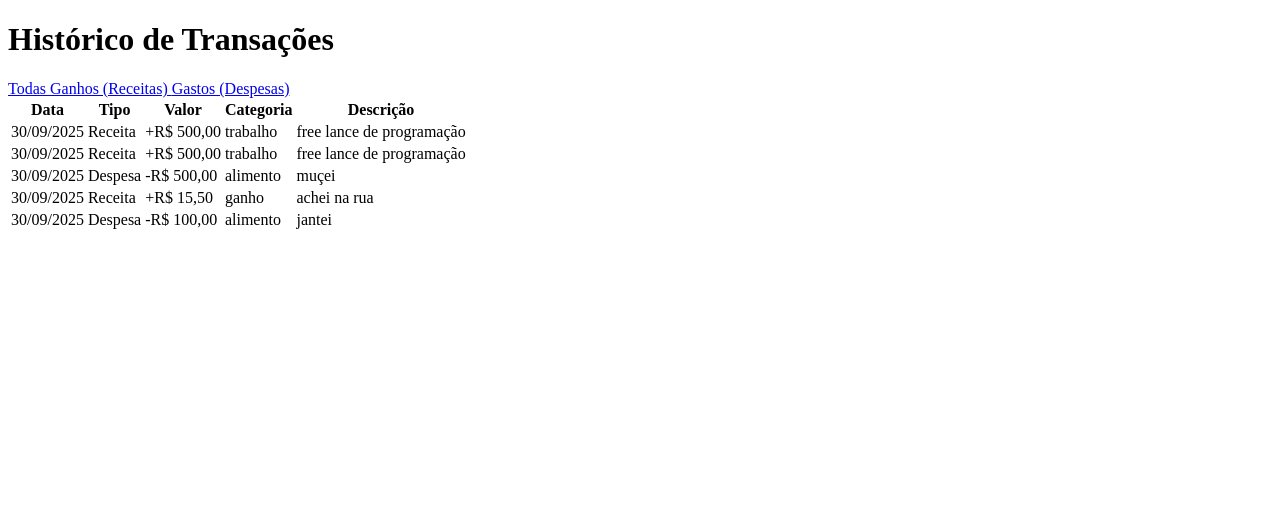
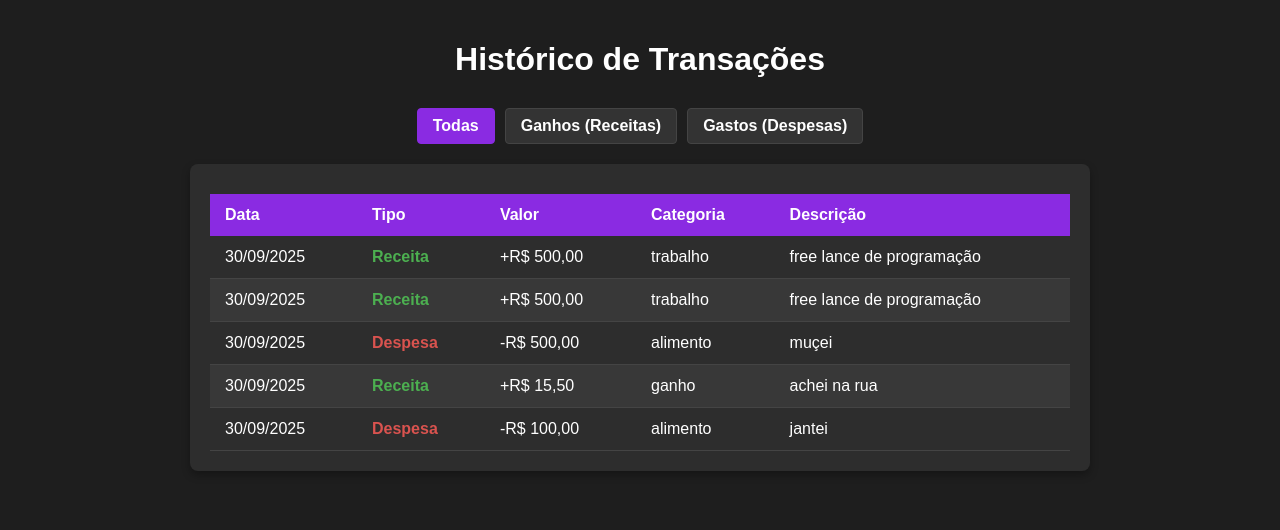
Before and after one commit to HenzoThomaz/Projeto_Controle_Financeiro, a Django app: page /dashboard/historico/ in a window 1280 px wide. Shown: the top 530 px of the page. Run offline with Django 5.2, Linux system fonts and the light colour scheme; a user stored in the database is signed in; data comes from the database, SQL or seed files in the repository; both versions use the stored data as it was after the commit.

Commit message:
CSSs da duda, agora eh a tristeza do orçamento mensal

```diff
--- /dev/null
+++ b/dashboard/static/dashboard/historico.css
@@ -0,0 +1,98 @@
+/* --- Título H1 (Estilo local, se precisar sobrescrever o centralizado) --- */
+/* Se você quiser o título alinhado à esquerda dentro do card, use esta regra: */
+.historico-card h1 {
+    text-align: left;
+    margin-bottom: 15px;
+    font-size: 1.8em;
+}
+
+/* --- Estilização para Botões de Filtro (.btn-filtro) --- */
+.filter-tabs {
+    display: flex;
+    justify-content: center;
+    gap: 10px;
+    margin-bottom: 20px;
+}
+.btn-filtro {
+    padding: 8px 15px;
+    border-radius: 4px;
+    text-decoration: none;
+    font-weight: bold;
+    color: var(--cor-texto-principal);
+    background-color: #333;
+    border: 1px solid #444;
+    transition: background-color 0.2s;
+}
+
+.btn-filtro:hover {
+    background-color: #383838;
+}
+
+.btn-filtro.btn-ativo {
+    background-color: var(--cor-botao-principal);
+    color: white;
+    border-color: var(--cor-botao-principal);
+}
+
+
+/* --- Estilização do CARD Principal do Histórico (.historico-card) --- */
+.historico-card {
+    background-color: var(--cor-card);
+    padding: 20px;
+    border-radius: 8px;
+    box-shadow: 0 4px 8px rgba(0, 0, 0, 0.3);
+    margin-top: 20px;
+    margin-bottom: 40px;
+}
+
+/* --- Estilização para Tabela de Histórico (.historico-tabela) --- */
+
+.historico-tabela {
+    width: 100%;
+    border-collapse: collapse;
+    margin-top: 10px;
+    background-color: transparent;
+}
+
+.historico-tabela th,
+.historico-tabela td {
+    padding: 12px 15px;
+    text-align: left;
+    color: var(--cor-texto-principal);
+    border-bottom: 1px solid #444;
+}
+
+.historico-tabela th {
+    background-color: var(--cor-botao-principal);
+    color: white;
+    font-weight: bold;
+    border-bottom: none;
+}
+
+.historico-tabela tr:nth-child(even) {
+    background-color: #383838;
+}
+
+.historico-tabela tr:hover {
+    background-color: #444;
+}
+
+/* Estilo para as tags de Receita/Despesa */
+.tag-receita {
+    color: #4CAF50;
+    font-weight: bold;
+}
+
+.tag-despesa {
+    color: #d9534f;
+    font-weight: bold;
+}
+
+/* Estilo para a mensagem de alerta */
+.alerta-info {
+    padding: 15px;
+    margin-top: 20px;
+    background-color: var(--cor-card);
+    border-radius: 4px;
+    color: var(--cor-texto-principal);
+}
--- /dev/null
+++ b/dashboard/static/dashboard/metas.css
@@ -0,0 +1,239 @@
+:root {
+    --cor-fundo: #1e1e1e;
+    --cor-card: #2d2d2d;
+    --cor-texto-principal: #ffffff;
+    --cor-texto-secundario: #aaaaaa;
+    --cor-botao-principal: #8a2be2;
+    --cor-botao-secundario: #444444;
+    --cor-botao-excluir: #d9534f;
+    --cor-progresso-principal: #8a2be2;
+    --cor-progresso-secundaria: #4CAF50;
+}
+
+body {
+    background-color: var(--cor-fundo);
+    color: var(--cor-texto-principal);
+    font-family: Arial, sans-serif;
+    margin: 0;
+    padding: 20px;
+}
+
+.container {
+    max-width: 900px;
+    margin: 0 auto;
+}
+
+h1 {
+    text-align: center;
+    color: var(--cor-texto-principal);
+    margin-bottom: 30px;
+}
+
+button {
+    padding: 10px 15px;
+    border: none;
+    border-radius: 5px;
+    cursor: pointer;
+    font-weight: bold;
+    transition: background-color 0.3s;
+}
+
+.btn-nova-meta {
+    background-color: var(--cor-botao-principal);
+    color: var(--cor-texto-principal);
+    margin-bottom: 20px;
+    display: block;
+    width: 150px;
+}
+
+.btn-nova-meta:hover {
+    background-color: #7a1ed9;
+}
+
+.btn-salvar, .btn-adicionar {
+    background-color: var(--cor-botao-principal);
+    color: var(--cor-texto-principal);
+}
+
+.btn-cancelar {
+    background-color: var(--cor-botao-secundario);
+    color: var(--cor-texto-principal);
+}
+
+.btn-excluir {
+    background-color: var(--cor-botao-excluir);
+    color: var(--cor-texto-principal);
+    margin-left: 10px;
+}
+
+.nova-meta-form {
+    background-color: var(--cor-card);
+    padding: 20px;
+    border-radius: 8px;
+    margin-bottom: 30px;
+    border: 1px solid #444;
+}
+
+.nova-meta-form input[type="text"],
+.nova-meta-form input[type="number"],
+.nova-meta-form textarea {
+    width: calc(100% - 20px);
+    padding: 10px;
+    margin-bottom: 10px;
+    border: 1px solid #444;
+    border-radius: 4px;
+    background-color: #333;
+    color: var(--cor-texto-principal);
+}
+
+.form-add input[type="number"] {
+    padding: 10px;
+    border: 1px solid #444;
+    border-radius: 4px;
+    background-color: #333;
+    color: var(--cor-texto-principal);
+    width: 150px;
+    margin-right: 10px;
+}
+
+.nova-meta-form .form-actions {
+    display: flex;
+    justify-content: flex-end;
+    gap: 10px;
+    margin-top: 10px;
+}
+
+.lista-metas {
+    display: flex;
+    flex-direction: column;
+    gap: 20px;
+}
+
+.meta-card {
+    background-color: var(--cor-card);
+    padding: 20px;
+    border-radius: 8px;
+    box-shadow: 0 4px 8px rgba(0, 0, 0, 0.2);
+    display: grid;
+    grid-template-areas:
+        "info valor"
+        "progresso progresso"
+        "acoes acoes";
+    grid-template-columns: 3fr 1fr;
+    gap: 10px;
+    align-items: flex-start;
+}
+
+.meta-info {
+    grid-area: info;
+}
+
+.meta-valor {
+    grid-area: valor;
+    text-align: right;
+    font-size: 1.5em;
+    font-weight: bold;
+    color: var(--cor-progresso-principal);
+}
+
+.meta-card h2 {
+    margin-top: 0;
+    margin-bottom: 5px;
+    color: var(--cor-texto-principal);
+}
+
+.meta-card p {
+    color: var(--cor-texto-secundario);
+    margin-bottom: 5px;
+}
+
+.meta-progresso-container {
+    grid-area: progresso;
+    margin-top: 10px;
+    width: 100%;
+}
+
+.progresso-bar-externa {
+    background-color: #444;
+    border-radius: 10px;
+    height: 15px;
+    overflow: hidden;
+    margin-bottom: 5px;
+}
+
+.progresso-bar-interna {
+    background-color: var(--cor-progresso-principal);
+    height: 100%;
+    border-radius: 10px;
+    transition: width 0.5s ease;
+}
+
+.progresso-texto, .meta-valor-atual {
+    font-size: 0.9em;
+    color: var(--cor-texto-secundario);
+    text-align: left;
+    margin-top: 5px;
+}
+
+.meta-acoes {
+    grid-area: acoes;
+    display: flex;
+    align-items: center;
+    justify-content: flex-start;
+    margin-top: 10px;
+}
+
+.form-add {
+    display: flex;
+    gap: 5px;
+    align-items: center;
+    margin-right: 15px;
+}
+
+.form-add input {
+    flex-grow: 1;
+    min-width: 150px;
+}
+.meta-acoes > form:last-child {
+    margin-left: auto;
+}
+
+/* AQUI JÁ É DO HISTORICO, RPZDA*/
+
+.historico-tabela {
+    width: 100%;
+    border-collapse: collapse;
+    margin-top: 20px;
+}
+
+.historico-tabela th,
+.historico-tabela td {
+    padding: 12px 15px;
+    text-align: left;
+    border-bottom: 1px solid #444;
+}
+
+.historico-tabela th {
+    background-color: var(--cor-botao-principal);
+    color: var(--cor-texto-principal);
+    font-weight: bold;
+}
+
+.historico-tabela tr:nth-child(even) {
+    background-color: var(--cor-card);
+}
+
+.historico-tabela tr:hover {
+    background-color: #383838;
+}
+
+.container p a {
+    color: var(--cor-texto-secundario);
+    text-decoration: none;
+    margin-right: 10px;
+}
+
+.container p a:hover {
+    color: var(--cor-progresso-principal);
+    text-decoration: underline;
+}
--- a/templates/account/signup.html
+++ b/templates/account/signup.html
@@ -1,5 +1,7 @@
 {% extends "account/base_entrance.html" %}
 {% load allauth i18n %}
+{% load i18n static %}
+
 {% block head_title %}
     {% trans "Signup" %}
 {% endblock head_title %}
--- a/templates/dashboard/historico.html
+++ b/templates/dashboard/historico.html
@@ -1,43 +1,55 @@
+{% load static %}
 <!DOCTYPE html>
 <html lang="pt-BR">
 <head>
     <meta charset="UTF-8">
     <title>Histórico de Transações</title>
+
+
+    <link rel="stylesheet" href="{% static 'dashboard/metas.css' %}">
+
+
+    <link rel="stylesheet" href="{% static 'dashboard/historico.css' %}">
 </head>
 <body>
-<!-- Começa o historico -->
+
     {% block content %}
 <div class="container">
-    <h1 class="mb-4">Histórico de Transações</h1>
 
-    <div class="mb-4 d-flex gap-2">
+    <h1>Histórico de Transações</h1>
+
+
+    <div class="filter-tabs">
         <a href="{% url 'historico' %}"
-           class="btn {% if filtro_ativo == 'todos' %}btn-primary{% else %}btn-outline-secondary{% endif %}">
+           class="btn-filtro {% if filtro_ativo == 'todos' %}btn-ativo{% endif %}">
             Todas
         </a>
 
         <a href="{% url 'historico' %}?tipo=receita"
-           class="btn {% if filtro_ativo == 'receita' %}btn-success{% else %}btn-outline-success{% endif %}">
+           class="btn-filtro {% if filtro_ativo == 'receita' %}btn-ativo{% endif %}">
             Ganhos (Receitas)
         </a>
 
         <a href="{% url 'historico' %}?tipo=despesa"
-           class="btn {% if filtro_ativo == 'despesa' %}btn-danger{% else %}btn-outline-danger{% endif %}">
+           class="btn-filtro {% if filtro_ativo == 'despesa' %}btn-ativo{% endif %}">
             Gastos (Despesas)
         </a>
     </div>
 
     {% if transacoes %}
+
+        <div class="historico-card">
+
             <div class="table-responsive">
-            <table class="table table-striped table-hover">
-                <thead class="table-dark">
+
+                <table class="historico-tabela">
+                    <thead>
                         <tr>
                             <th>Data</th>
                             <th>Tipo</th>
                             <th>Valor</th>
                             <th>Categoria</th>
                             <th>Descrição</th>
-
                         </tr>
                     </thead>
                     <tbody>
@@ -46,10 +58,11 @@
                             <td>{{ transacao.data|date:"d/m/Y" }}</td>
 
                             <td>
+
                                 {% if transacao.tipo == 'receita' %}
-                                <span class="badge bg-success">Receita</span>
+                                    <span class="tag-receita">Receita</span>
                                 {% else %}
-                                <span class="badge bg-danger">Despesa</span>
+                                    <span class="tag-despesa">Despesa</span>
                                 {% endif %}
                             </td>
 
@@ -63,20 +76,22 @@
 
                             <td>{{ transacao.categoria }}</td>
                             <td>{{ transacao.descricao|default:"-" }}</td>
-
-
                         </tr>
                         {% endfor %}
                     </tbody>
                 </table>
             </div>
+        </div>
     {% else %}
-        <div class="alert alert-info mt-3" role="alert">
+        <p class="alerta-info">
             Nenhuma transação encontrada.
             {% if filtro_ativo != 'todos' %}
                 Tente selecionar <a href="{% url 'historico' %}">Todas</a> as transações.
             {% endif %}
-        </div>
+        </p>
     {% endif %}
 </div>
 {% endblock %}
+
+</body>
+</html>
```
Also changed, not shown: static/account/signup.css (added, +144 -0 lines), templates/dashboard/metas.html (+33 -20 lines), dashboard/models.py (line endings or trailing spaces), db.sqlite3. Lines whose indentation alone changed are shown as unchanged.
